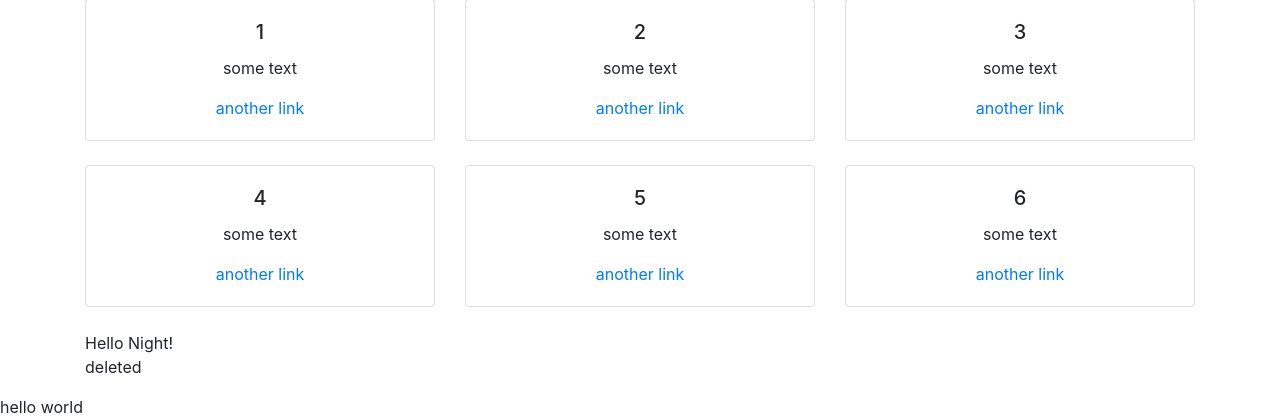
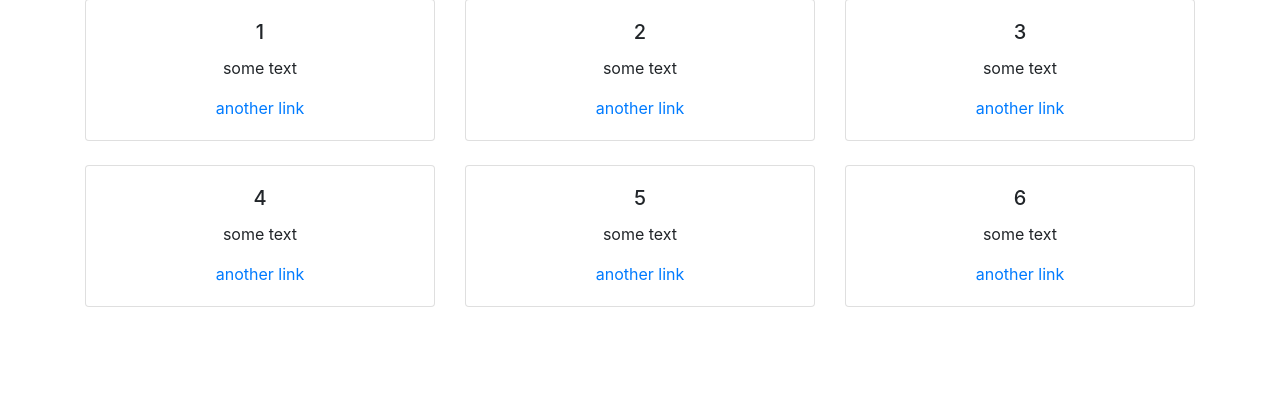
Before and after one commit to dinosaurbytes/SAIT_Threaded_Project, a PHP site: page / in a window 1280 px wide. Shown: the part 384-803 px from the top of the page. After the commit the page ends 691 px from the top, so only its background shows below. Run offline with PHP 8.4, Linux system fonts and the light colour scheme.

Commit message:
Deleted past changes

```diff
--- a/index.php
+++ b/index.php
@@ -78,10 +78,9 @@
     </div>
 
 
-Hello Night!
-<p>deleted</p>
+
   </div>
-hello world
+
 
 <script src="js/jquery-3.3.1.min.js"></script>
 <script src="js/bootstrap.min.js"></script>
```
